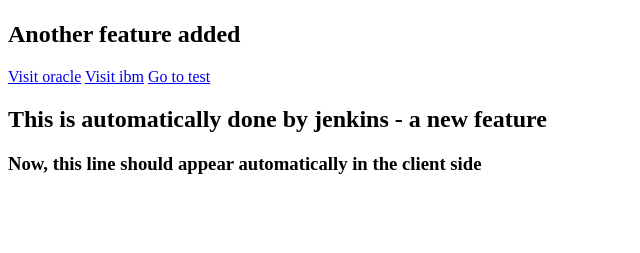
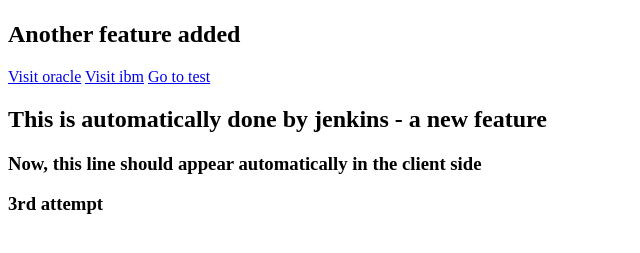
Before and after one commit to gurubbc/mywebapp2, a plain HTML site: page MyWebApp1/WebContent/index.html in a window 1280 px wide. Shown: the part 59-312 px from the top of the page, without its empty margins (0-640 px from the left). Drawn offline with Linux system fonts and the light colour scheme.

Commit message:
ci cd - 3rd attempt

```diff
--- a/MyWebApp1/WebContent/index.html
+++ b/MyWebApp1/WebContent/index.html
@@ -12,5 +12,6 @@
 <a href="test.html">Go to test</a>
 <h2> This is automatically done by jenkins - a new feature</h2>
 <h3> Now, this line should appear automatically in the client side </h3>
+<h3> 3rd attempt</h3>
 </body>
 </html>
```
